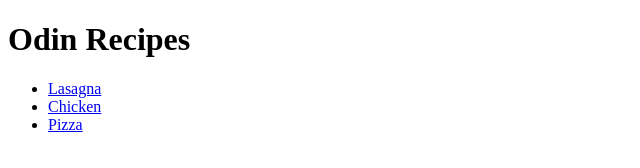
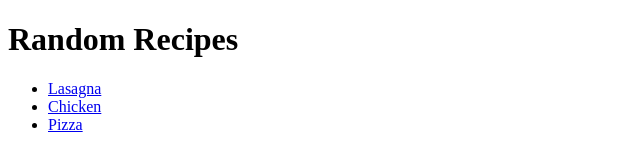
Before and after one commit to akismkn/Recipes-Website, a plain HTML site: page index.html in a window 1280 px wide. Shown: the whole page, without its empty margins (0-640 px from the left). Drawn offline with Linux system fonts and the light colour scheme.

Commit message:
Text edit

```diff
--- a/index.html
+++ b/index.html
@@ -3,11 +3,11 @@
 <html lang="en">
     <head>
         <meta charset="UTF-8">
-        <title>Project: Recipes</title>
+        <title>Recipes</title>
     </head>
 
     <body>
-        <h1>Odin Recipes</h1>
+        <h1>Random Recipes</h1>
         <ul>
             <li><a href="recipes/lasagna.html">Lasagna</a></li>
             <li><a href="recipes/chicken.html">Chicken</a></li>
```
